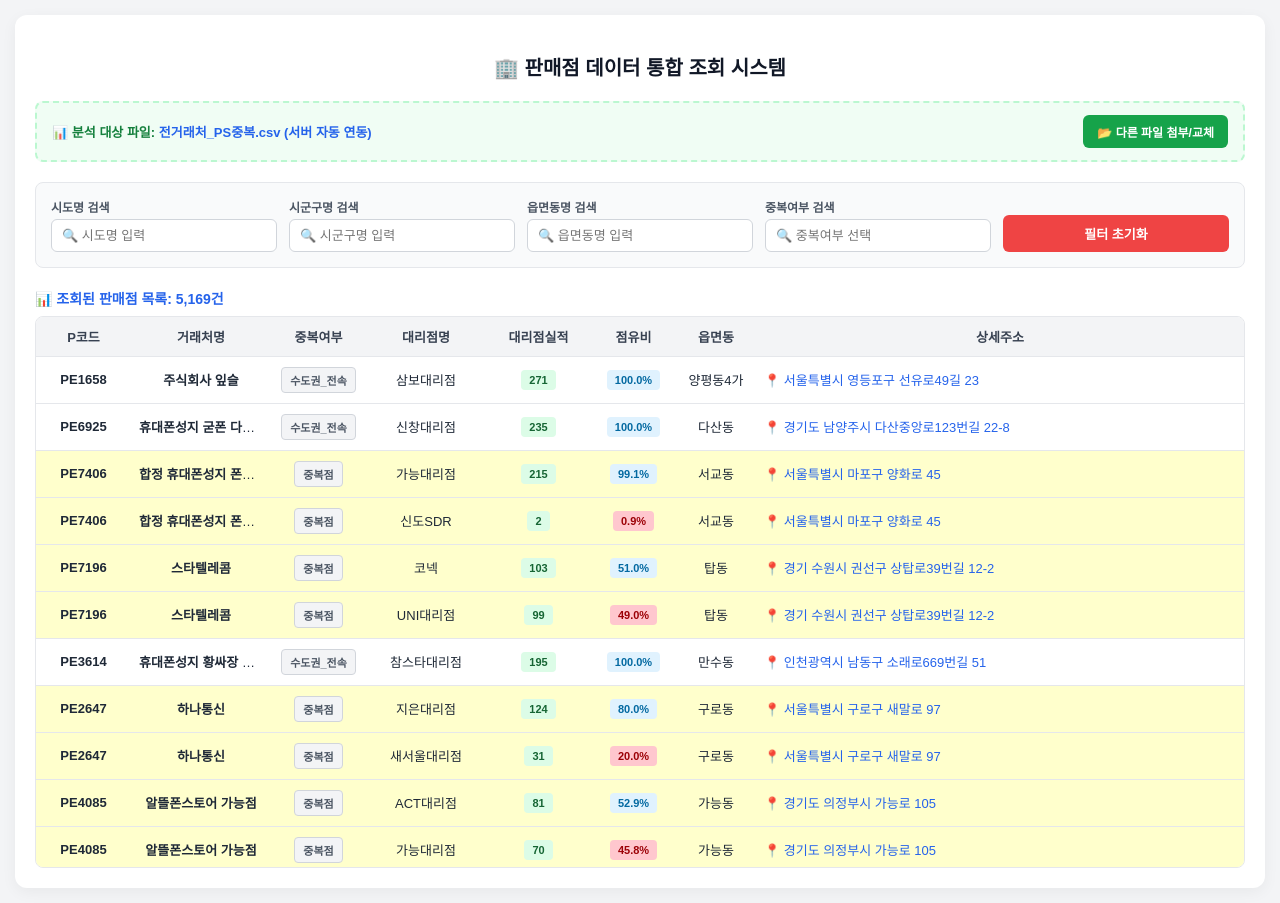
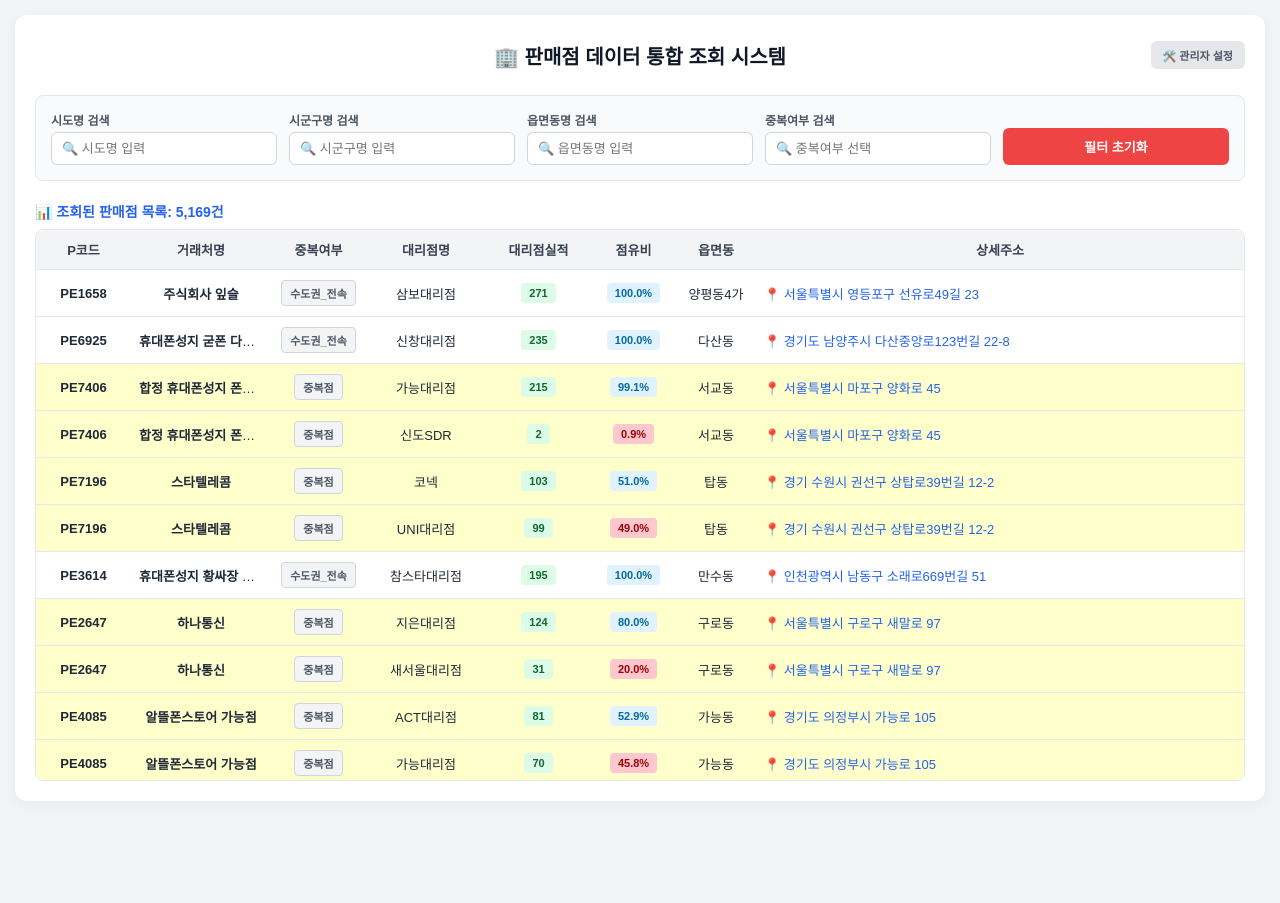
Before and after one commit to catcloudbutler/D13225, a plain HTML site: page index.html in a window 1280 px wide. After the commit the page ends 816 px from the top, so only its background shows below. Drawn offline with nearby package versions, Linux system fonts and the light colour scheme.

Commit message:
Add files via upload

```diff
--- a/index.html
+++ b/index.html
@@ -9,10 +9,18 @@
 
     <style>
         body { font-family: 'Malgun Gothic', sans-serif; padding: 15px; background-color: #f3f4f6; color: #1f2937; margin: 0; }
-        .container { max-width: 1400px; margin: 0 auto; background: #ffffff; padding: 20px; border-radius: 12px; box-shadow: 0 4px 15px rgba(0,0,0,0.05); }
-        h2 { text-align: center; color: #111827; margin-bottom: 20px; font-size: 20px; }
+        .container { max-width: 1400px; margin: 0 auto; background: #ffffff; padding: 20px; border-radius: 12px; box-shadow: 0 4px 15px rgba(0,0,0,0.05); position: relative; }
 
-        .upload-section { background: #f0fdf4; border: 2px dashed #bbf7d0; border-radius: 8px; padding: 12px 15px; margin-bottom: 20px; display: flex; align-items: center; justify-content: space-between; flex-wrap: wrap; gap: 10px; }
+        /* 제목 영역 레이아웃 수정 및 관리자 버튼 추가 */
+        .header-area { display: flex; justify-content: center; align-items: center; position: relative; margin-bottom: 20px; min-height: 40px; }
+        h2 { text-align: center; color: #111827; margin: 0; font-size: 20px; }
+
+        /* 토글 방식의 관리자 버튼 스타일 */
+        .btn-admin-toggle { position: absolute; right: 0; top: 50%; transform: translateY(-50%); background: #e5e7eb; color: #4b5563; border: none; padding: 6px 12px; border-radius: 6px; font-size: 11px; font-weight: bold; cursor: pointer; transition: all 0.2s; }
+        .btn-admin-toggle:hover { background: #d1d5db; color: #1f2937; }
+
+        /* 업로드 섹션 기본 숨김 및 애니메이션 효과 */
+        .upload-section { background: #f0fdf4; border: 2px dashed #bbf7d0; border-radius: 8px; padding: 12px 15px; margin-bottom: 20px; display: none; align-items: center; justify-content: space-between; flex-wrap: wrap; gap: 10px; }
         .upload-info { display: flex; align-items: center; gap: 8px; font-size: 13px; color: #166534; }
         .upload-info b { color: #15803d; }
         .file-label { background-color: #16a34a; color: white; padding: 8px 14px; border-radius: 6px; font-weight: bold; cursor: pointer; font-size: 12px; display: inline-block; transition: background 0.2s; white-space: nowrap; }
@@ -75,7 +83,9 @@
         @media (max-width: 768px) {
             body { padding: 8px; }
             .container { padding: 12px; border-radius: 8px; }
-            h2 { font-size: 17px; margin-bottom: 15px; }
+            .header-area { flex-direction: column; gap: 8px; min-height: auto; margin-bottom: 15px; }
+            .btn-admin-toggle { position: relative; transform: none; top: auto; right: auto; width: 100%; text-align: center; }
+            h2 { font-size: 17px; }
             .filter-grid { grid-template-columns: repeat(2, 1fr); gap: 8px; padding: 10px; }
             .btn-reset { grid-column: span 2; margin-top: 5px; }
             table { font-size: 12px; }
@@ -87,9 +97,12 @@
 <body>
 
 <div class="container">
-    <h2>🏢 판매점 데이터 통합 조회 시스템</h2>
+    <div class="header-area">
+        <h2>🏢 판매점 데이터 통합 조회 시스템</h2>
+        <button class="btn-admin-toggle" onclick="toggleAdminSection()">🛠️ 관리자 설정</button>
+    </div>
 
-    <div class="upload-section">
+    <div class="upload-section" id="admin-upload-section">
         <div class="upload-info">
             <span>📊 <b>분석 대상 파일:</b> <span id="target-file-name" style="font-weight: bold; color: #2563eb;">전거래처_PS중복.csv (서버 자동 연동)</span></span>
         </div>
@@ -154,10 +167,33 @@ let csvData = [];
 let filters = { sido: "", sigungu: "", dong: "", type: "" };
 let pcodeCounts = {};
 
+// [변경 완료] 관리자 설정 토글 시 비밀번호 검증 기능 추가
+function toggleAdminSection() {
+    const adminSection = document.getElementById('admin-upload-section');
+
+    // 현재 닫혀있어서 켜려고 할 때만 비밀번호를 묻습니다.
+    if (adminSection.style.display === 'none' || adminSection.style.display === '') {
+        const password = prompt("관리자 비밀번호를 입력해주세요:");
+
+        if (password === "d13225#") {
+            adminSection.style.display = 'flex';
+        } else if (password !== null) {
+            // 취소 버튼을 누른 게 아니라 틀린 암호를 입력했을 때만 알림
+            alert("비밀번호가 올바르지 않습니다.");
+        }
+    } else {
+        // 이미 켜져있는 상태라면 비밀번호 확인 없이 바로 닫습니다.
+        adminSection.style.display = 'none';
+    }
+}
+
 window.onload = function() {
     const currentUrl = window.location.href.split('?')[0].split('#')[0];
     const baseUrl = currentUrl.substring(0, currentUrl.lastIndexOf('/')) + '/';
     const targetFileUrl = baseUrl + '전거래처_PS중복.csv';
+
+    // 업로드창 초기 상태 숨김 강제 적용
+    document.getElementById('admin-upload-section').style.display = 'none';
 
     fetch(targetFileUrl)
     .then(res => {
@@ -361,7 +397,6 @@ function renderTable(data) {
         const typeBadgeClass = item.type === 'PS_전속' ? 'badge badge-ps-exclusive' : 'badge badge-type';
         const agencyBadgeClass = item.agency === '광장대리점' ? 'badge badge-gj-agency' : '';
 
-        // [변경 핵심] 점유비 50% 이하 조건부 인라인 스타일 부여
         let ratioStyle = '';
         if (item.ratio <= 50) {
             ratioStyle = 'style="background-color: #FFC7CE !important; color: #9C0006 !important; border: none;"';
```
